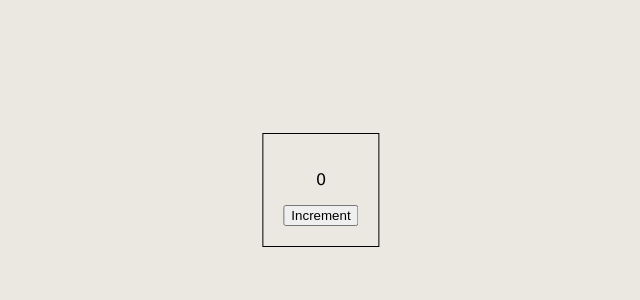
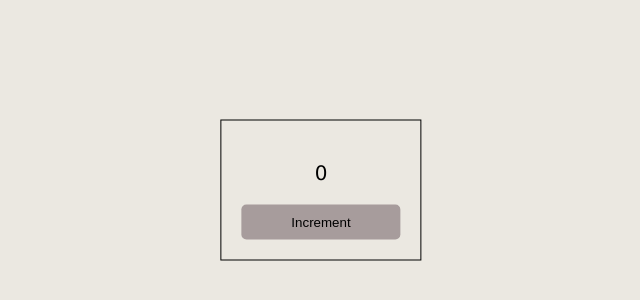
Before and after one commit to Ro4052/react-webpack-babel, a React app: page / in a window 1280 px wide. Shown: the part 210-510 px from the top of the page, without its empty margins (319-959 px from the left). Built offline with nearby package versions, Linux system fonts and the light colour scheme.

Commit message:
step 3: css modules

```diff
--- /dev/null
+++ b/src/App.css
@@ -0,0 +1,15 @@
+.count {
+  font-size: 20px;
+}
+
+.incrementButton {
+  padding: 10px 50px;
+  background-color: #a79c9c;
+  border: none;
+  cursor: pointer;
+  border-radius: 5px;
+}
+
+.incrementButton:hover {
+  background-color: #cabdbd;
+}
--- a/src/App.jsx
+++ b/src/App.jsx
@@ -1,4 +1,6 @@
 import React, { Component } from "react";
+
+import styles from "./App.css";
 
 class App extends Component {
   constructor() {
@@ -17,8 +19,8 @@ class App extends Component {
   render() {
     return (
       <>
-        <p>{this.state.count}</p>
-        <button onClick={this.increment}>
+        <p className={styles.count}>{this.state.count}</p>
+        <button className={styles.incrementButton} onClick={this.increment}>
           Increment
         </button>
       </>
--- a/webpack.config.js
+++ b/webpack.config.js
@@ -22,7 +22,10 @@ module.exports = {
       },
       {
         test: /\.css$/,
-        loader: "css-loader"
+        loader: "css-loader",
+        options: {
+          modules: true
+        }
       }
     ]
   },
```
